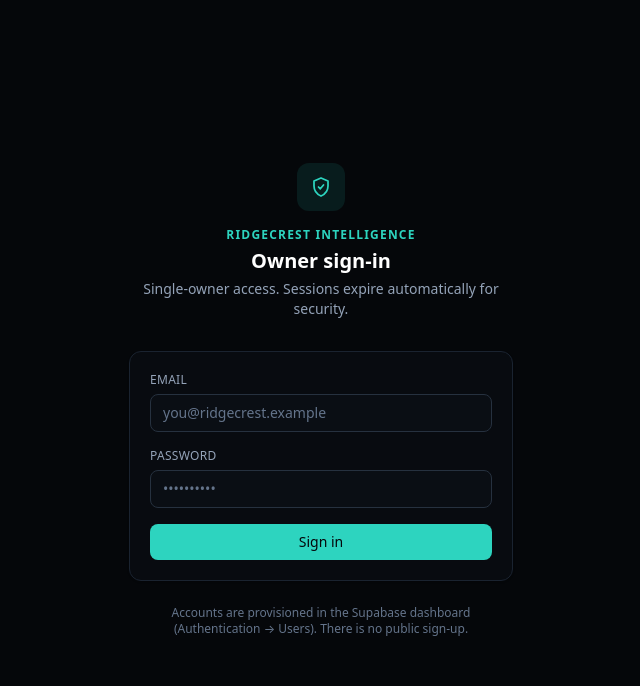
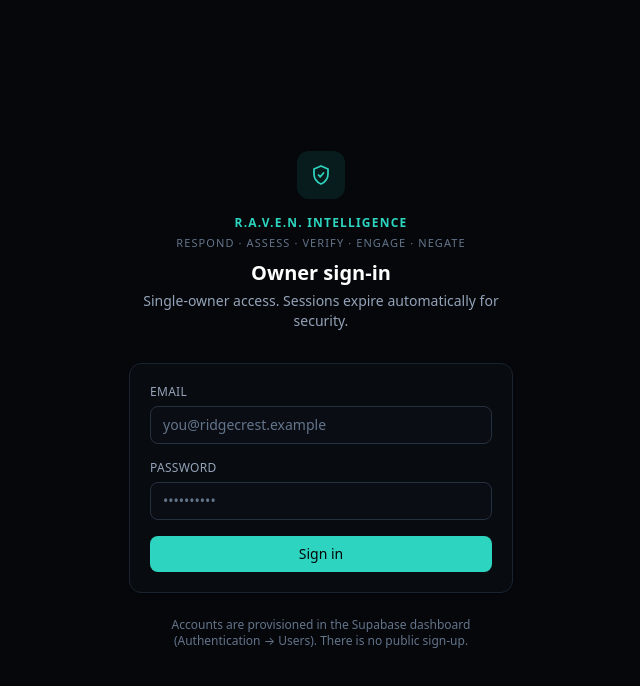
Before and after one commit to aesblynn85-debug/RidgecrestThreatAdvisory, a Next.js app: page /login in a window 1280 px wide. Shown: the top 686 px of the page, without its empty margins (319-959 px from the left). Built offline with nearby package versions, Linux system fonts and the light colour scheme.

Commit message:
Change organization name and enhance header text
Updated organization name and added a subtitle for clarity.

```diff
--- a/src/app/login/page.tsx
+++ b/src/app/login/page.tsx
@@ -3,7 +3,7 @@
 import { useFormState, useFormStatus } from "react-dom";
 import { login, type LoginState } from "./actions";
 
-const orgName = process.env.NEXT_PUBLIC_ORG_NAME || "Ridgecrest Intelligence";
+const orgName = process.env.NEXT_PUBLIC_ORG_NAME || "R.A.V.E.N. Intelligence";
 
 function SubmitButton() {
   const { pending } = useFormStatus();
@@ -26,7 +26,10 @@
             <ShieldIcon />
           </div>
           <p className="kicker">{orgName}</p>
-          <h1 className="mt-1 text-xl font-semibold text-white">
+          <p className="mt-1 text-[11px] uppercase tracking-widest text-slate-500">
+            Respond &middot; Assess &middot; Verify &middot; Engage &middot; Negate
+          </p>
+          <h1 className="mt-2 text-xl font-semibold text-white">
             Owner sign-in
           </h1>
           <p className="mt-1 text-sm text-slate-400">
```
